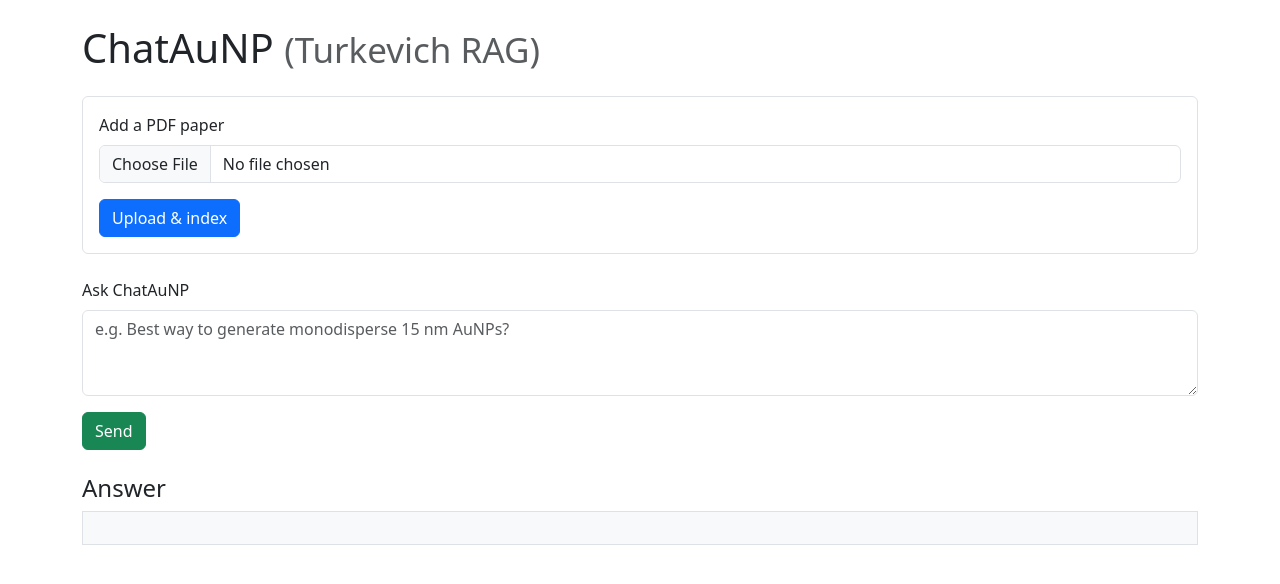
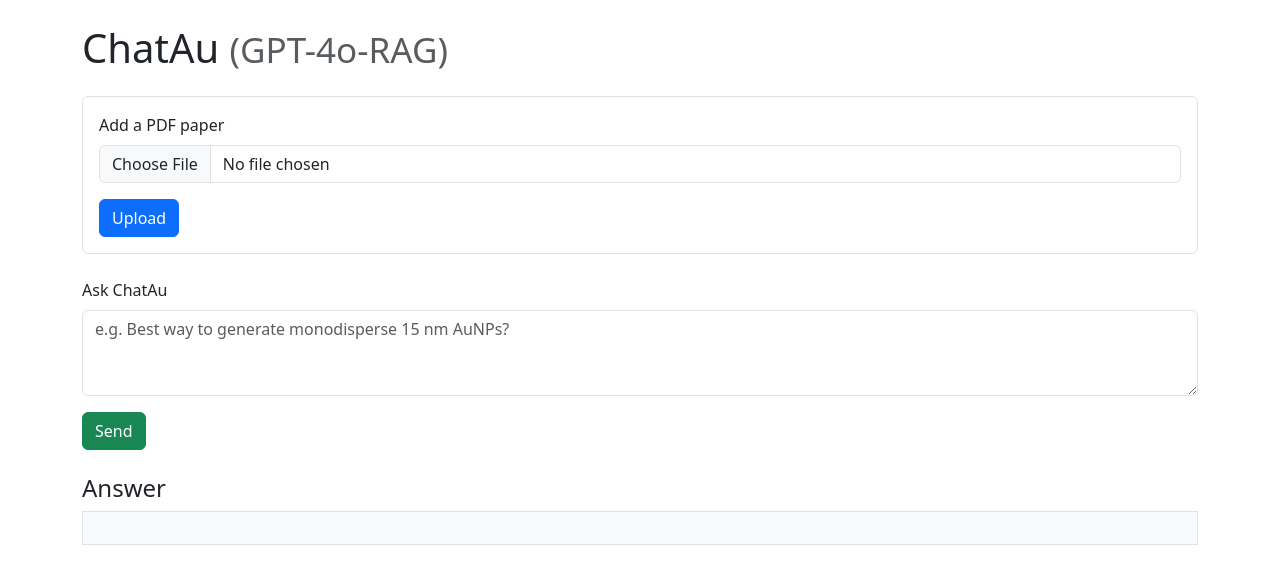
Before and after one commit to imraanykhan/ChatAuNP2, a plain HTML site: page templates/index.html in a window 1280 px wide. Drawn offline with nearby package versions, Linux system fonts and the light colour scheme.

Commit message:
Update index.html
formatting, renamed to reflect generalized model

```diff
--- a/templates/index.html
+++ b/templates/index.html
@@ -2,12 +2,12 @@
 <html lang="en">
 <head>
     <meta charset="utf-8">
-    <title>ChatAuNP v1.1</title>
+    <title>ChatAu v1.1</title>
     <meta name="viewport" content="width=device-width, initial-scale=1">
     <link href="https://cdn.jsdelivr.net/npm/bootstrap@5.3.3/dist/css/bootstrap.min.css" rel="stylesheet">
 </head>
 <body class="container py-4">
-    <h1 class="mb-4">ChatAuNP <small class="text-muted">(Turkevich RAG)</small></h1>
+    <h1 class="mb-4">ChatAu <small class="text-muted">(GPT-4o-RAG)</small></h1>
 
     <!-- upload ------------------------------------------------------------ -->
     <form action="/upload" method="post" enctype="multipart/form-data" class="mb-4 p-3 border rounded">
@@ -15,12 +15,12 @@
             <label class="form-label">Add a PDF paper</label>
             <input class="form-control" type="file" name="pdf" accept="application/pdf" required>
         </div>
-        <button class="btn btn-primary">Upload &amp; index</button>
+        <button class="btn btn-primary">Upload</button>
     </form>
 
     <!-- chat -------------------------------------------------------------- -->
     <div class="mb-3">
-        <label class="form-label">Ask ChatAuNP</label>
+        <label class="form-label">Ask ChatAu</label>
         <textarea id="question" class="form-control" rows="3" placeholder="e.g. Best way to generate monodisperse 15 nm AuNPs?"></textarea>
     </div>
     <button id="send" class="btn btn-success mb-4">Send</button>
```
